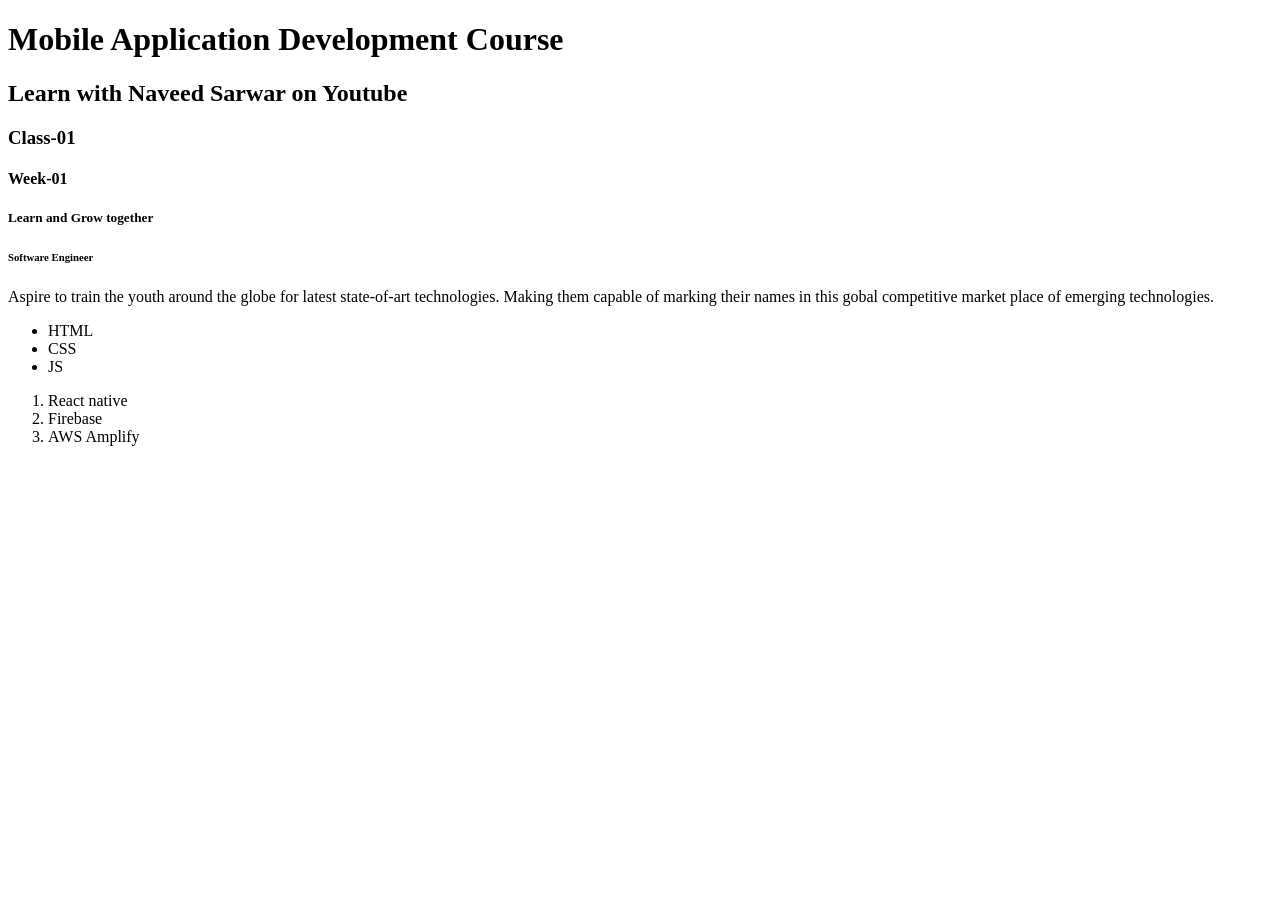
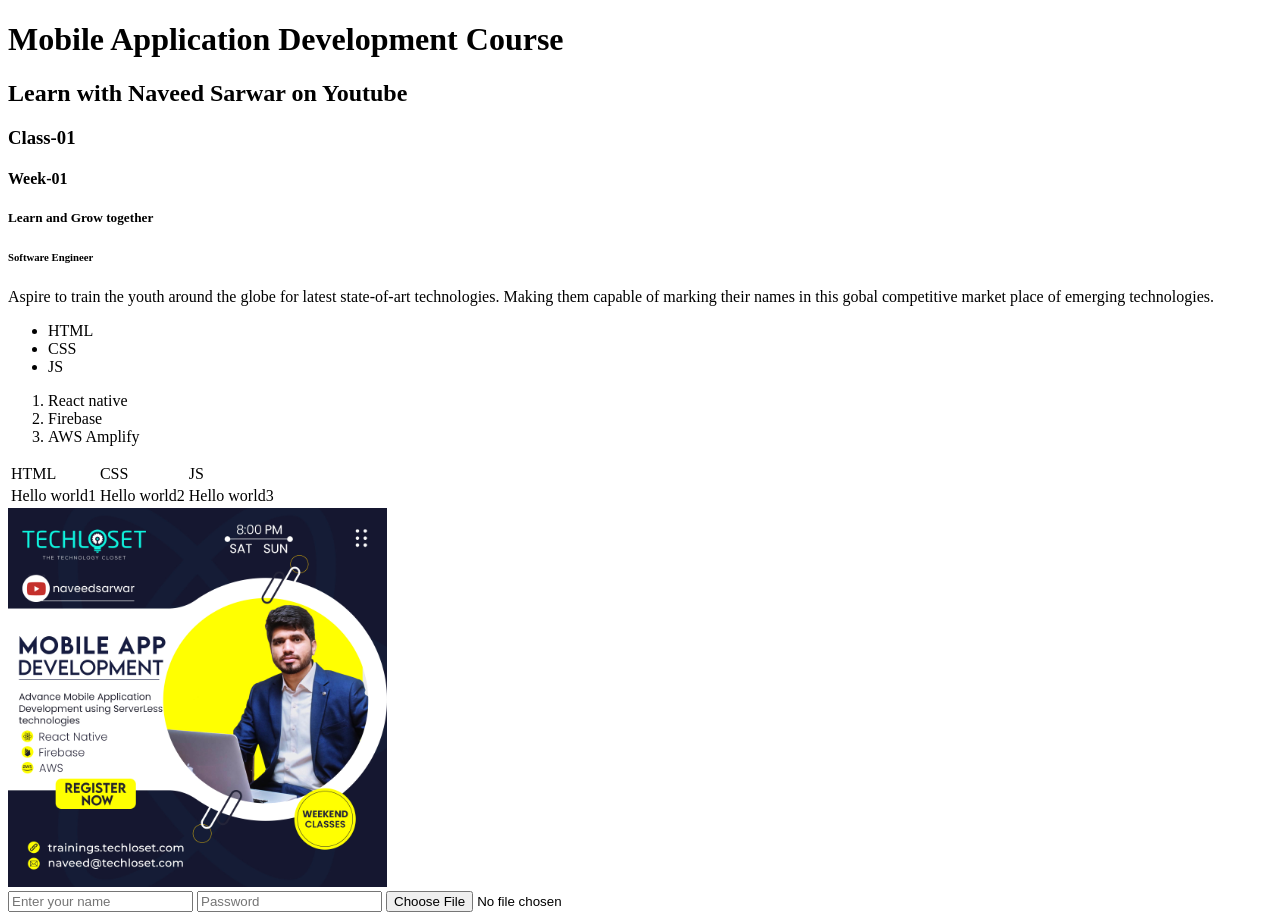
Before and after one commit to bilalahmad147/Mobile-App-dev-Course, a plain HTML site: page HTML Assignment/index.html in a window 1280 px wide. Before the commit the page ends 800 px from the top, so only its background shows below. Drawn offline with Linux system fonts and the light colour scheme.

Commit message:
Update index.html

```diff
--- a/HTML Assignment/index.html
+++ b/HTML Assignment/index.html
@@ -28,5 +28,23 @@
       <li>Firebase</li>
       <li>AWS Amplify</li>
     </ol>
+    <table>
+      <tr>
+        <td>HTML</td>
+        <td>CSS</td>
+        <td>JS</td>
+      </tr>
+      <tr>
+        <td>Hello world1</td>
+        <td>Hello world2</td>
+        <td>Hello world3</td>
+      </tr>
+    </table>
+    <img width="30%" height="auto" src="./image.jpg" alt="demo image" />
+    <form>
+      <input type="text" name="fname" id="" placeholder="Enter your name" />
+      <input type="password" name="password" id="" placeholder="Password" />
+      <input type="file" name="file" id="" />
+    </form>
   </body>
 </html>
```
Lines whose indentation alone changed are shown as unchanged.
